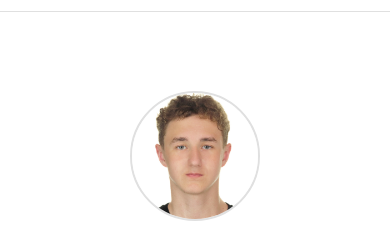
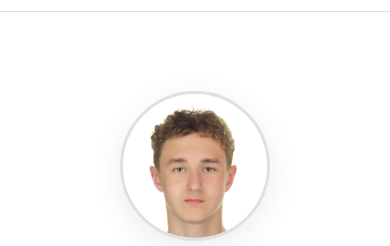
Before and after one commit to curlow/my-portfolio, a plain HTML site: page index.html in a window 390 px wide. Shown: the part 53-299 px from the top of the page. Drawn offline with Linux system fonts and the light colour scheme.

Commit message:
improve avatar: larger size, shadow, smooth hover zoom

```diff
--- a/style.css
+++ b/style.css
@@ -275,23 +275,32 @@ body.no-scroll {
 }
 
 .hero__img {
-    width: 220px;
-    height: 220px;
+    width: 240px;
+    height: 240px;
     border-radius: 50%;
     overflow: hidden;
-    border: 2px solid var(--gray-200);
+    border: 3px solid var(--gray-200);
     background: var(--surface);
-    transition: var(--transition);
+    transition: border-color 0.4s ease, box-shadow 0.4s ease, transform 0.4s ease;
+    box-shadow: 0 8px 32px rgba(0, 0, 0, 0.08);
 }
 
 .hero__img:hover {
     border-color: var(--black);
+    box-shadow: 0 12px 48px rgba(0, 0, 0, 0.14);
+    transform: scale(1.03);
 }
 
 .hero__img img {
     width: 100%;
     height: 100%;
     object-fit: cover;
+    object-position: center 20%;
+    transition: transform 0.5s ease;
+}
+
+.hero__img:hover img {
+    transform: scale(1.05);
 }
 
 .hero__content {
@@ -1163,8 +1172,8 @@ body.no-scroll {
     }
 
     .hero__img {
-        width: 160px;
-        height: 160px;
+        width: 180px;
+        height: 180px;
     }
 
     .hero__title {
@@ -1267,8 +1276,8 @@ body.no-scroll {
     }
 
     .hero__img {
-        width: 130px;
-        height: 130px;
+        width: 150px;
+        height: 150px;
     }
 
     .hero__badge {
```
